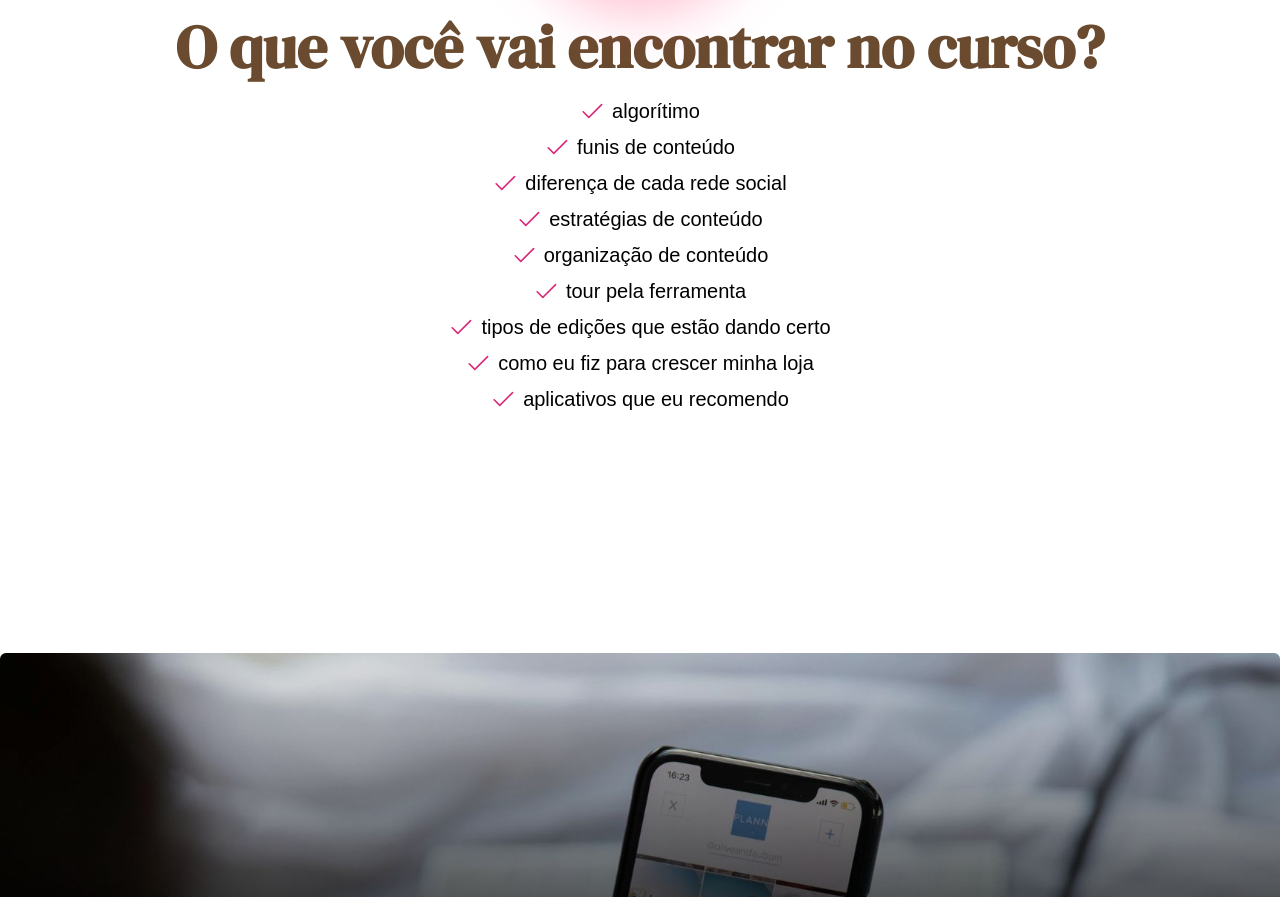
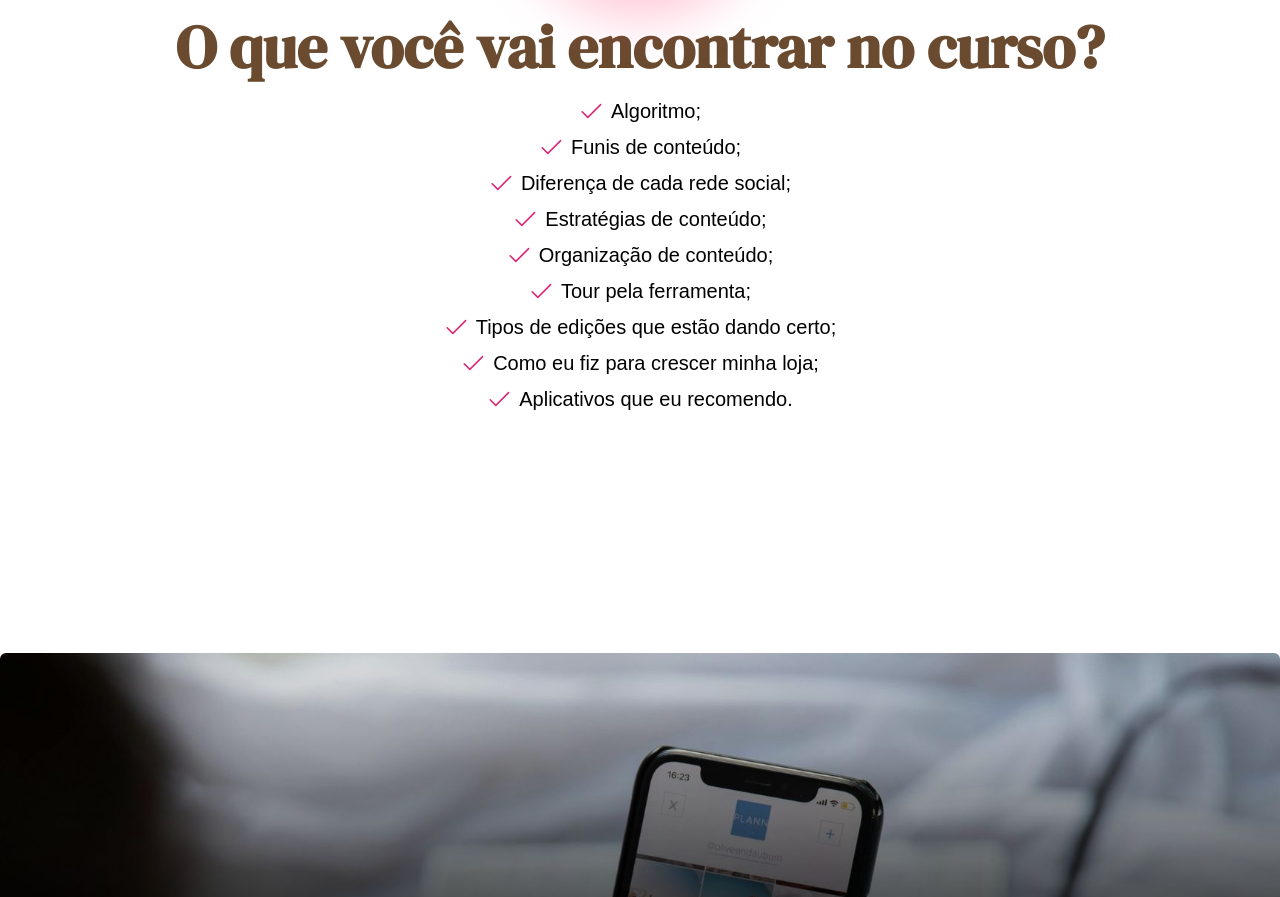
Before and after one commit to luccaparadeda/the-creators-club, an Astro site: page / in a window 1280 px wide. Shown: the part 2307-3204 px from the top of the page. Built offline with nearby package versions, Linux system fonts and the light colour scheme; Astro itself is replaced by a stand-in of ours.

Commit message:
fix: ptBR word

```diff
--- a/src/pages/index.astro
+++ b/src/pages/index.astro
@@ -36,15 +36,15 @@ import ListItem from "../components/ListItem.astro";
 				<img src="/3.png" class="w-48 drop-shadow-[0_25px_25px_rgba(255,39,104,0.25)] md:w-64"/>
 				<p class="text-4xl title text-center font-semibold text-[#6A4B2F] md:text-6xl">O que você vai encontrar no curso?</p>
 				<div class="flex flex-col gap-2 items-center">
-					<ListItem text="algorítimo"/>
-					<ListItem text="funis de conteúdo"/>
-					<ListItem text="diferença de cada rede social"/>
-					<ListItem text="estratégias de conteúdo"/>
-					<ListItem text="organização de conteúdo"/>
-					<ListItem text="tour pela ferramenta"/>
-					<ListItem text="tipos de edições que estão dando certo"/>
-					<ListItem text="como eu fiz para crescer minha loja"/>
-					<ListItem text="aplicativos que eu recomendo"/>
+					<ListItem text="Algoritmo;"/>
+					<ListItem text="Funis de conteúdo;"/>
+					<ListItem text="Diferença de cada rede social;"/>
+					<ListItem text="Estratégias de conteúdo;"/>
+					<ListItem text="Organização de conteúdo;"/>
+					<ListItem text="Tour pela ferramenta;"/>
+					<ListItem text="Tipos de edições que estão dando certo;"/>
+					<ListItem text="Como eu fiz para crescer minha loja;"/>
+					<ListItem text="Aplicativos que eu recomendo."/>
 				</div>
 			</section>
 			<section class="bg-background-2-mob md:bg-background-2-desk h-screen md:rounded-md bg-cover bg-no-repeat flex flex-col items-center pb-20 justify-end gap-5 md:pb-0 md:justify-center md:gap-10">
```
